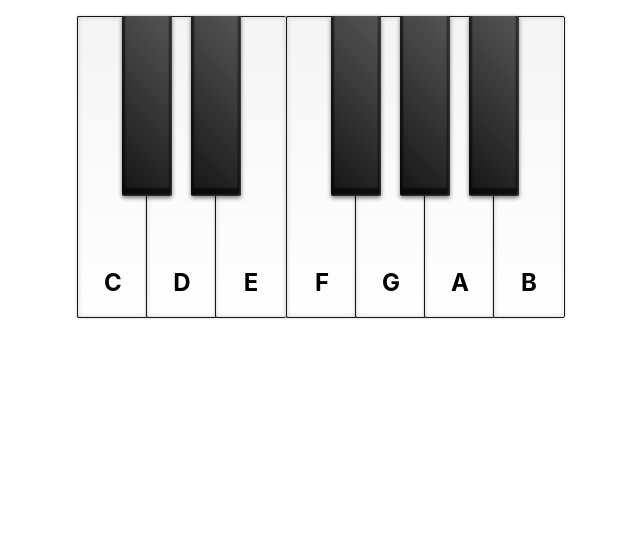
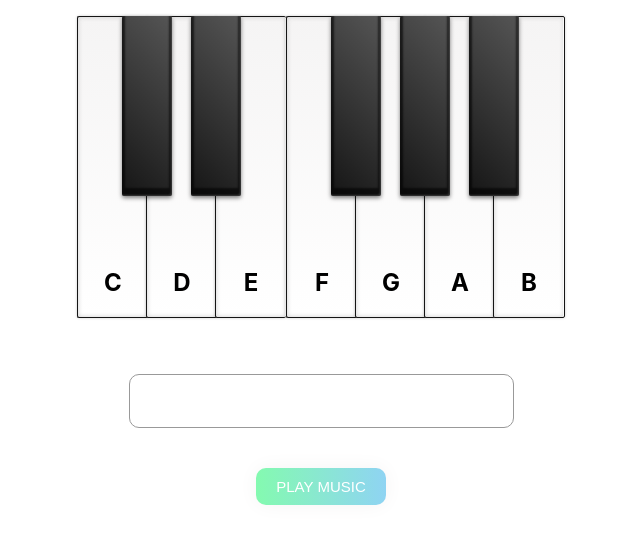
Before and after one commit to budaminof/piano-js-playground, a React (Create React App) app: page / in a window 1280 px wide. Shown: the top 544 px of the page, without its empty margins (319-959 px from the left). Built offline with nearby package versions, Linux system fonts and the light colour scheme.

Commit message:
musicInput: create component input and button for user to submit music initial spec file and scss

```diff
--- a/src/App.js
+++ b/src/App.js
@@ -1,12 +1,13 @@
 import React, { Component } from 'react';
 import './App.scss';
 import PianoKeyboard from './piano/pianoKeyboard.component';
-
+import MusicInput from './musicInput/musicInput.component';
 class App extends Component {
   render() {
     return (
       <div className="App">
         <PianoKeyboard />
+        <MusicInput />
       </div>
     );
   }
--- a/src/_colors.scss
+++ b/src/_colors.scss
@@ -17,4 +17,5 @@ $grey-border-2: rgb(119, 119, 119);
 $grey-border-3: rgb(85, 85, 85);
 $grey-border-4: rgb(68, 68, 68);
 
-$green-highlight: rgb(84, 250, 164);
+$green-highlight: rgb(132, 250, 176);
+$blue-highlight: rgb(143, 211, 244);
--- /dev/null
+++ b/src/musicInput/musicInput.component.js
@@ -0,0 +1,16 @@
+import React from 'react';
+import './musicInput.scss';
+
+class MusicInput extends React.Component {
+
+  render() {
+    return (
+      <div className="music-input">
+        <input type="text" size="40" />
+        <button>play music</button>
+      </div>
+    )
+  }
+}
+
+export default MusicInput;
--- /dev/null
+++ b/src/musicInput/musicInput.scss
@@ -0,0 +1,41 @@
+@import '../_colors.scss';
+
+.music-input {
+  display: flex;
+  flex-direction: column;
+
+  input, button {
+    outline: none;
+    margin: 0 auto;
+    border-radius: 10px;
+  }
+
+  input {
+    color: $black;
+    font-size: 15px;
+    max-width: 500px;
+    margin-bottom: 40px;
+    margin-top: 40px;
+    text-transform: uppercase;
+    height: 50px;
+    border: 1px solid $grey-border-1;
+  }
+
+  button {
+    text-transform: uppercase;
+    padding: 10px 20px;
+    margin: 0 auto;
+    font-size: 15px;
+    font-weight: 500;
+    color: $white;
+    box-shadow: 0 0 20px $white-box-shadow;
+    transition: 0.5s;
+    border: none;
+    background-size: 200% auto;
+    background-image: linear-gradient(to right, $green-highlight 0%, $blue-highlight 51%, $green-highlight 100%);
+  }
+
+  button:hover {
+    background-position: right center;
+  }
+}
```
Also changed, not shown: 1 other file (tests, documents, lock files or other folders).
